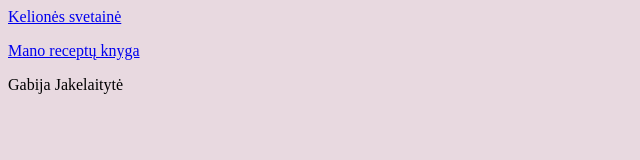
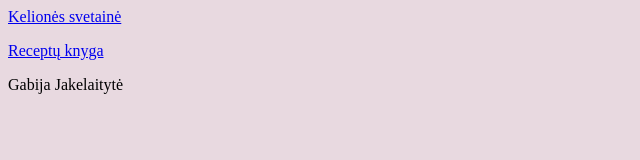
Before and after one commit to GabijaJ/GabijaJ.github.io, a plain HTML site: page index.html in a window 1280 px wide. Shown: the full height of the page, 0-640 px from the left. Drawn offline with Linux system fonts and the light colour scheme.

Commit message:
Update index.html

```diff
--- a/index.html
+++ b/index.html
@@ -7,7 +7,7 @@
 <body>
 
         <p><a href="kataras.html.html">Kelionės svetainė</a></p>
-        <p><a href="receptas.html.html">Mano receptų knyga</a></p>
+        <p><a href="receptas.html.html">Receptų knyga</a></p>
         <p>Gabija Jakelaitytė</p>
 
 </body>
```
